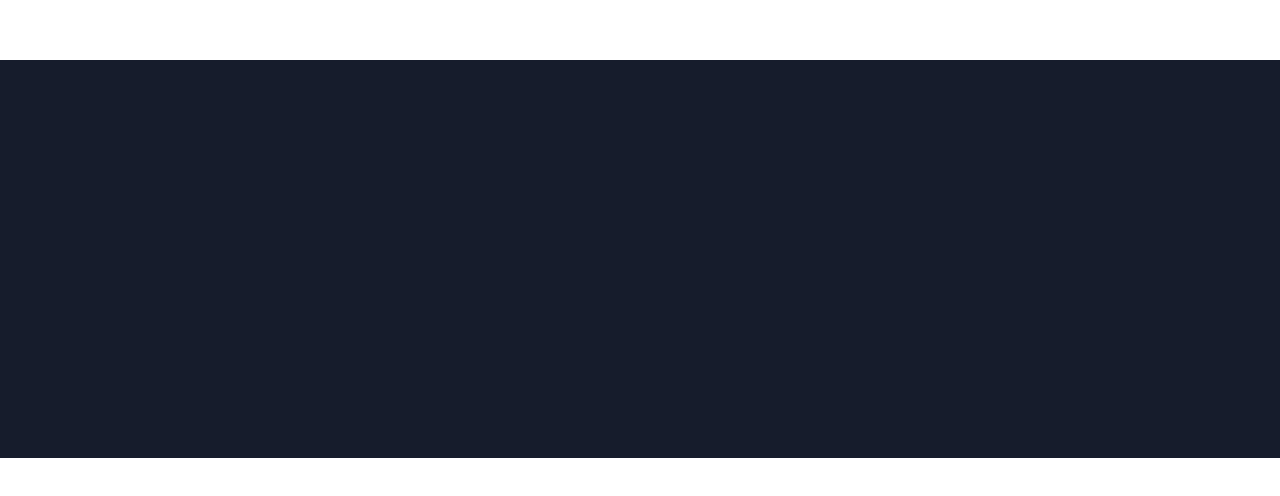
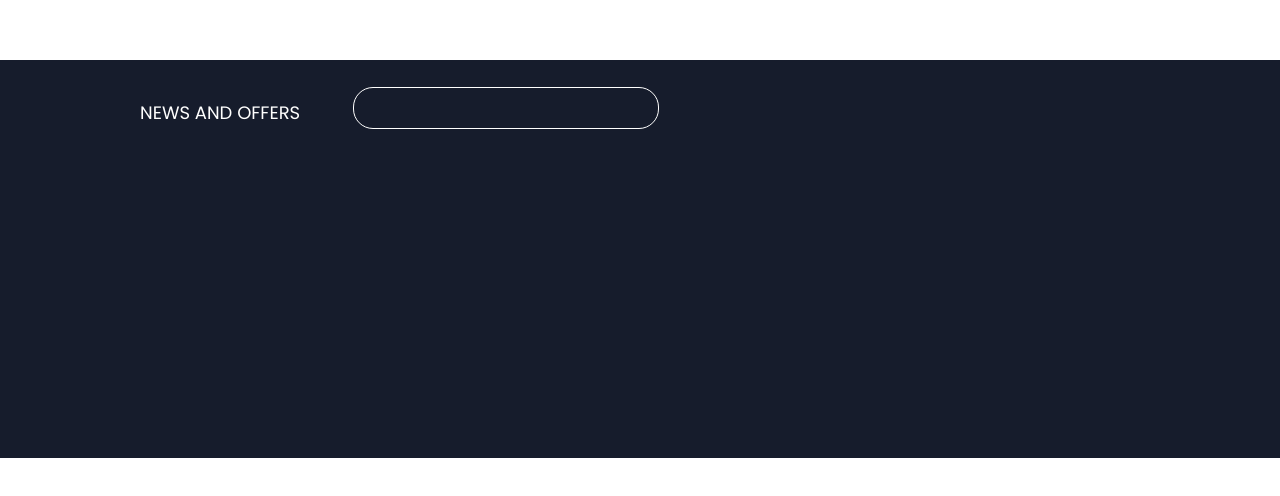
Before and after one commit to Kosiso29/Landing_page_13, a plain HTML site: page index.html in a window 1280 px wide. Shown: the part 3740-4236 px from the top of the page. After the commit the page ends 4198 px from the top, so only its background shows below. Drawn offline with Linux system fonts and the light colour scheme; a web font is replaced by a local one.

Commit message:
Work on footer

```diff
--- a/index.html
+++ b/index.html
@@ -40,7 +40,8 @@
     <div class="card card8"></div>
     <div class="card card9"></div>
     <div class="footer">
-      <p></p>
+      <p class="p1">NEWS AND OFFERS</p>
+      <div class="input"><!--input type="email" class=""--></div>
     </div>
 
   </body>
--- a/style.css
+++ b/style.css
@@ -102,10 +102,32 @@
 .footer{
   position: absolute;
   top: 3800px;
-  bottom: 0px;
   height: 398px;
   width: 100%;
   background: #161C2C;
+  overflow: hidden;
+}
+.p1{
+  position: absolute;
+  width: 164px;
+  top: 53px;
+  left: 140px;
+  color: white;
+  font-family: 'Poppins', sans-serif;
+  font-style: normal;
+  font-weight: 500;
+  font-size: 18px;
+  line-height: 0px;
+}
+.input{
+  height: 42px;
+  width: 306px;
+  position: absolute;
+  top: 27px;
+  left: 353px;
+  border: 1px solid #FFFFFF;
+  box-sizing: border-box;
+  border-radius: 20px;
 }
 .navbar{
   height: 48px;
```
